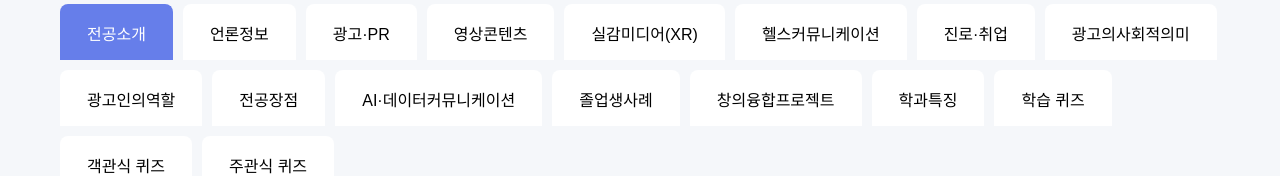
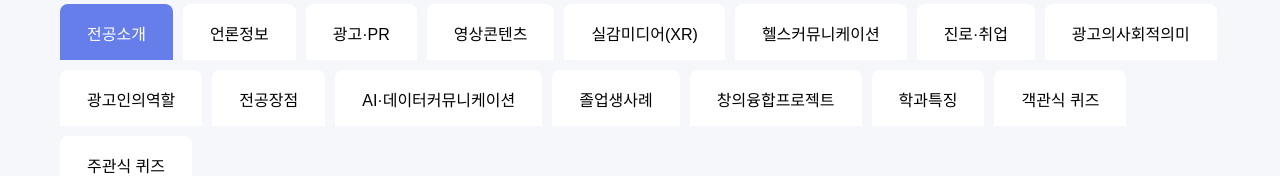
Before and after one commit to kumin0109/d-id-agents-media, a plain HTML site: page index.html in a window 1280 px wide. Shown: the part 261-437 px from the top of the page. Drawn offline with Linux system fonts and the light colour scheme.

Commit message:
Update index.html

```diff
--- a/index.html
+++ b/index.html
@@ -254,8 +254,6 @@
     <button class="tab" onclick="openTab('tab12')">졸업생사례</button>
     <button class="tab" onclick="openTab('tab13')">창의융합프로젝트</button>
     <button class="tab" onclick="openTab('tab14')">학과특징</button>
-    <!-- ✅ 학습 퀴즈 탭 추가 -->
-    <button class="tab" onclick="openTab('tab15')">학습 퀴즈</button>
   </div>
 
         <div class="container">
```
